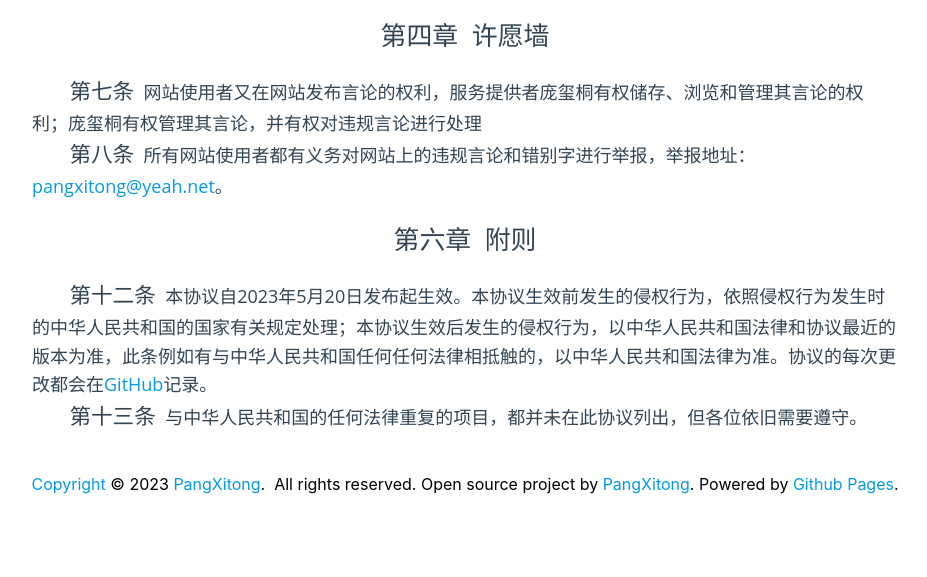
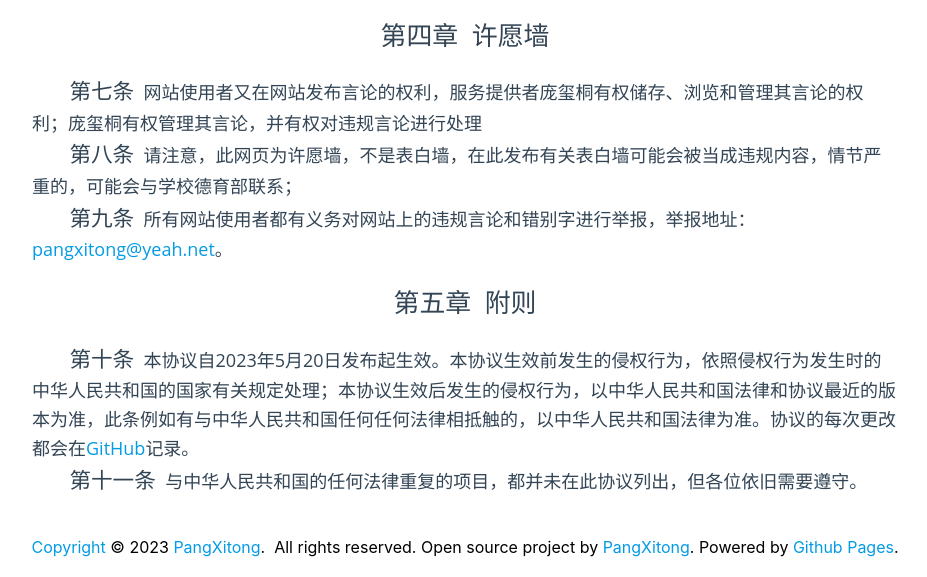
Before and after one commit to MCheping8108/ccbz.github.io, a plain HTML site: page rules.html in a window 1280 px wide. Shown: the part 947-1524 px from the top of the page, without its empty margins (175-1102 px from the left). Before the commit the page ends 1461 px from the top, so only its background shows below. Drawn offline with Linux system fonts and the light colour scheme; some packages are replaced by stand-ins of ours; a script that the page names is missing.

Commit message:
Update rules.html

```diff
--- a/rules.html
+++ b/rules.html
@@ -121,11 +121,12 @@ var _hmt = _hmt || [];
 
     <p align="center"><big><big>第四章&#160;&#160;许愿墙</big></big></p>
     <p align="left"class="container"style="max-width:900px;">&#160;&#160;&#160;&#160;&#160;&#160;&#160;&#160;<big>第七条</big>&#160;&#160;网站使用者又在网站发布言论的权利，服务提供者庞玺桐有权储存、浏览和管理其言论的权利；庞玺桐有权管理其言论，并有权对违规言论进行处理
-    <br>&#160;&#160;&#160;&#160;&#160;&#160;&#160;&#160;<big>第八条</big>&#160;&#160;所有网站使用者都有义务对网站上的违规言论和错别字进行举报，举报地址：<a href="mailto:pangxitong@yeah.net"target="_blank"style="text-decoration: none;">pangxitong@yeah.net</a>。
+    <br>&#160;&#160;&#160;&#160;&#160;&#160;&#160;&#160;<big>第八条</big>&#160;&#160;请注意，此网页为许愿墙，不是表白墙，在此发布有关表白墙可能会被当成违规内容，情节严重的，可能会与学校德育部联系；
+    <br>&#160;&#160;&#160;&#160;&#160;&#160;&#160;&#160;<big>第九条</big>&#160;&#160;所有网站使用者都有义务对网站上的违规言论和错别字进行举报，举报地址：<a href="mailto:pangxitong@yeah.net"target="_blank"style="text-decoration: none;">pangxitong@yeah.net</a>。
     </p>
 
-    <p align="center"><big><big>第六章&#160;&#160;附则</big></big></p>
-    <p align="left"class="container"style="max-width:900px;">&#160;&#160;&#160;&#160;&#160;&#160;&#160;&#160;<big>第十二条</big>&#160;&#160;本协议自2023年5月20日发布起生效。本协议生效前发生的侵权行为，依照侵权行为发生时的中华人民共和国的国家有关规定处理；本协议生效后发生的侵权行为，以中华人民共和国法律和协议最近的版本为准，此条例如有与中华人民共和国任何任何法律相抵触的，以中华人民共和国法律为准。协议的每次更改都会在<a href="https://github.com/ccbz/ccbz.github.io/deployments/activity_log"target="_blank">GitHub</a>记录。
-    <br>&#160;&#160;&#160;&#160;&#160;&#160;&#160;&#160;<big>第十三条</big>&#160;&#160;与中华人民共和国的任何法律重复的项目，都并未在此协议列出，但各位依旧需要遵守。</p>
+    <p align="center"><big><big>第五章&#160;&#160;附则</big></big></p>
+    <p align="left"class="container"style="max-width:900px;">&#160;&#160;&#160;&#160;&#160;&#160;&#160;&#160;<big>第十条</big>&#160;&#160;本协议自2023年5月20日发布起生效。本协议生效前发生的侵权行为，依照侵权行为发生时的中华人民共和国的国家有关规定处理；本协议生效后发生的侵权行为，以中华人民共和国法律和协议最近的版本为准，此条例如有与中华人民共和国任何任何法律相抵触的，以中华人民共和国法律为准。协议的每次更改都会在<a href="https://github.com/ccbz/ccbz.github.io/deployments/activity_log"target="_blank">GitHub</a>记录。
+    <br>&#160;&#160;&#160;&#160;&#160;&#160;&#160;&#160;<big>第十一条</big>&#160;&#160;与中华人民共和国的任何法律重复的项目，都并未在此协议列出，但各位依旧需要遵守。</p>
       <br><br>
 <div><a target="_blank" href="https://pangxitong.github.io/blog/open.html">Copyright</a>&nbsp;©&nbsp;2023&nbsp;<a target="_blank" href="https://pangxitong.github.io">PangXitong</a>.&nbsp;&nbsp;All rights reserved. Open source project by <a target="_blank" href="http://github.com/PangXitong">PangXitong</a>. Powered by <a target="_blank" href="http://github.io">Github Pages</a>.<br></div><br>
```
